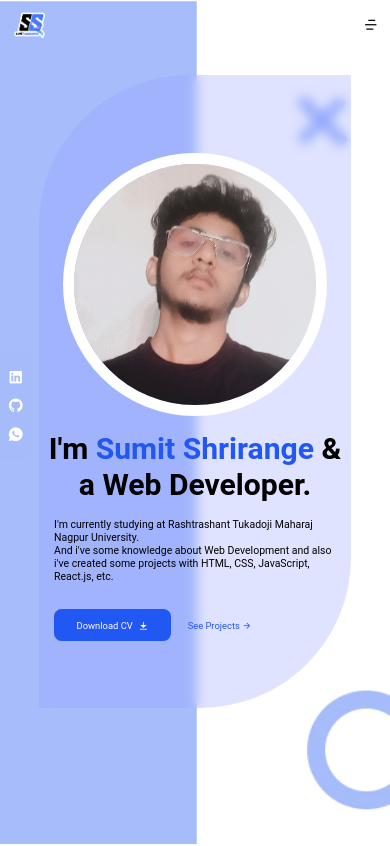
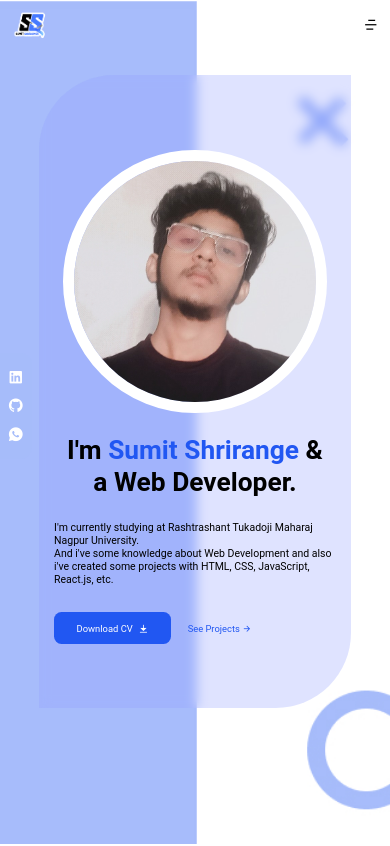
Before and after one commit to sumitshrirange/Sumit-Shrirange-Portfolio, a plain HTML site: page index.html in a window 390 px wide. Shown: the top 846 px of the page. Drawn offline with nearby package versions, Linux system fonts and the light colour scheme.

Commit message:
some changes commit

```diff
--- a/responsive.css
+++ b/responsive.css
@@ -129,6 +129,13 @@
     .profile{
         height: 75vh;
         width: 80vw;
+        border-top-left-radius: 10rem;
+        border-bottom-right-radius: 10rem;
+    }
+
+    .profile h2{
+        padding: 1rem;
+        font-size: 3.5rem;
     }
 
     .profile img{
```
